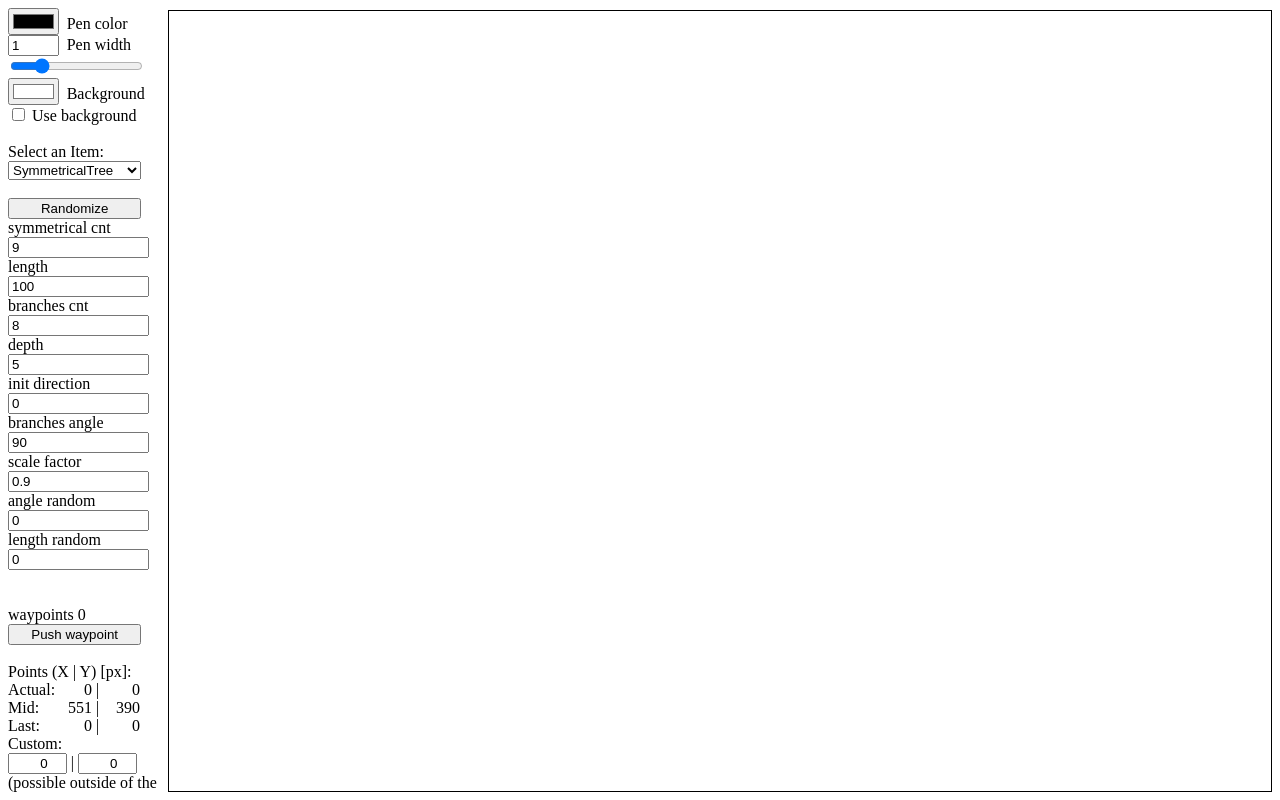
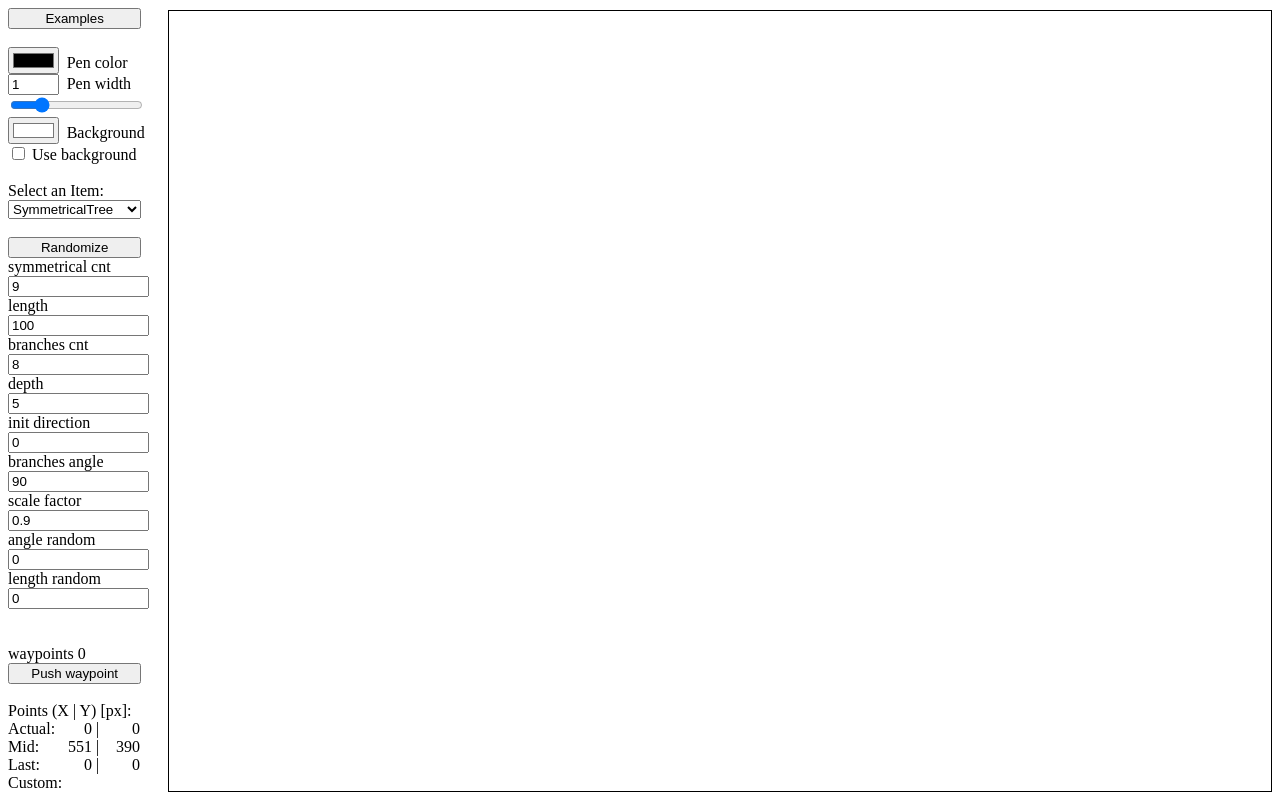
Before and after one commit to xkment06/VIN, a plain HTML site: page index.html in a window 1280 px wide. Drawn offline with nearby package versions, Linux system fonts and the light colour scheme.

Commit message:
Update index.html

```diff
--- a/index.html
+++ b/index.html
@@ -45,6 +45,7 @@
 </style>
 <body>
     <div style="max-height: 98vh; overflow-y: auto; scrollbar-width: thin; max-width: 10em;">
+        <input type="button" value="Examples" onclick="window.location.href='examples.html'"><br> <br>
         <div class="Common">
             <input style="width: 3.8em;" type="color" id="pen_color" oninput="color_changed()">
             <label>&nbsp;Pen color</label> <br>
```
